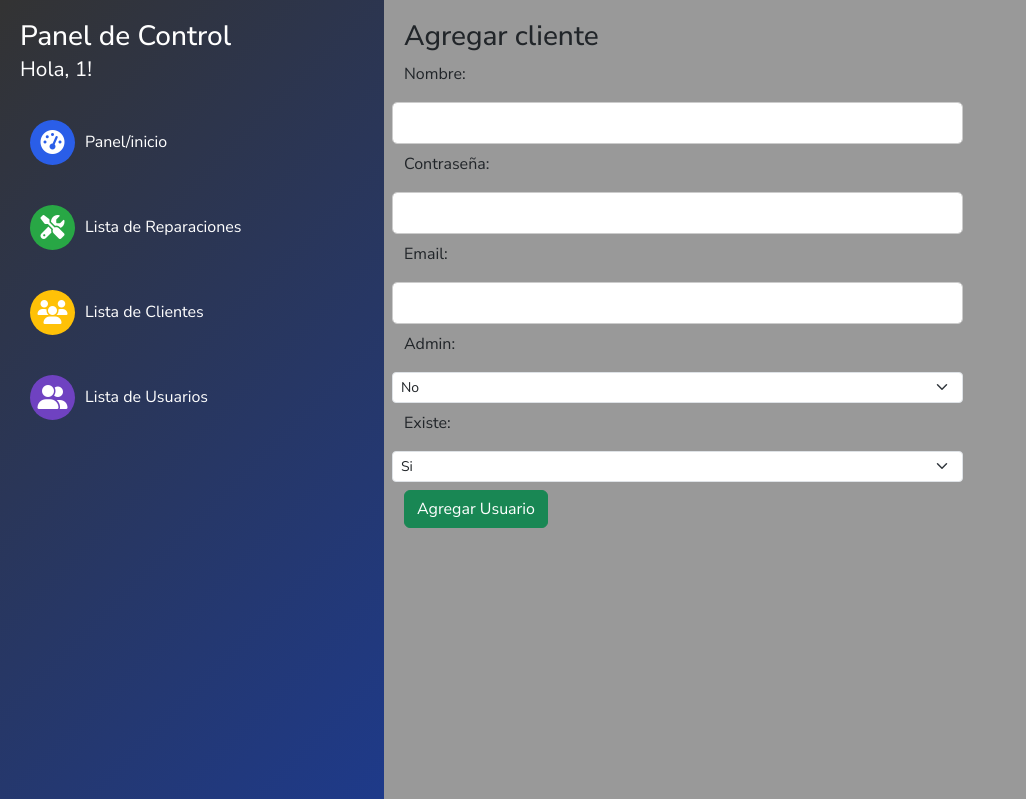
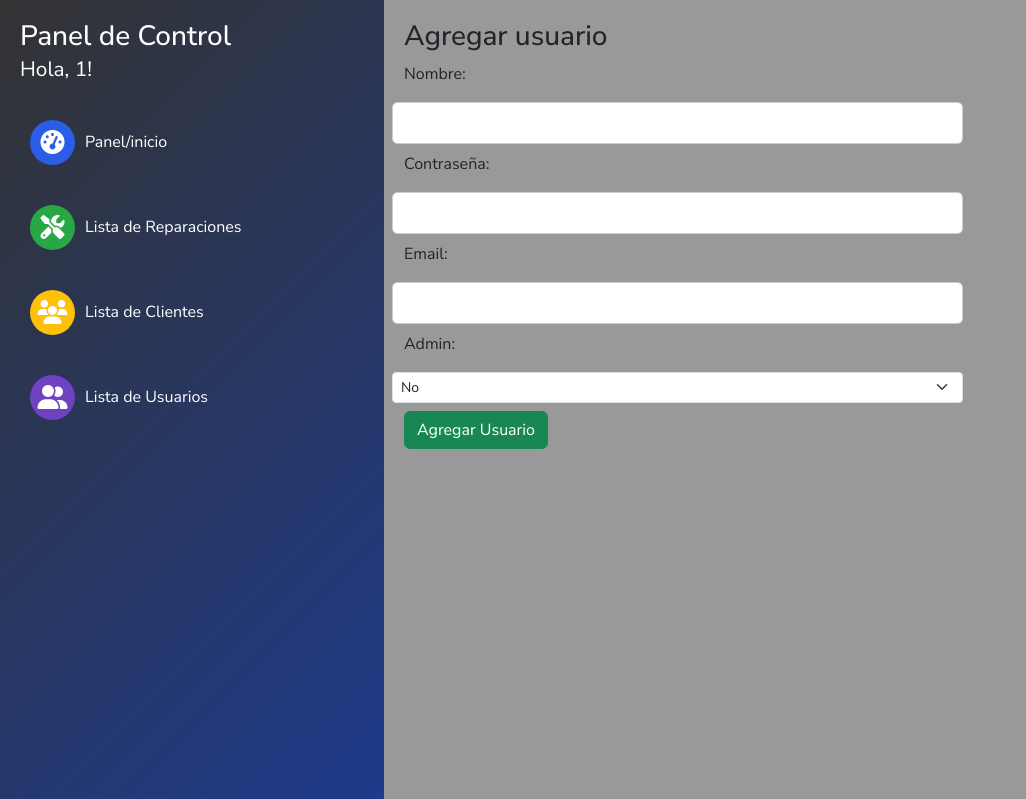
Before and after one commit to RodrigoMamaniF/GestorReparaciones, a Flask app: page /crear_usuario in a window 1280 px wide. Shown: the part 60-859 px from the top of the page, without its empty margins (0-1026 px from the left). Run offline with Flask 3, Linux system fonts and the light colour scheme; a user stored in the database is signed in; some libraries are stand-ins or nearby versions.

Commit message:
Modificación de formularios, carga predet de Existe=1, select para Crear y modificar Estados de reparaciones y modif de tipeo html

```diff
--- a/src/app.py
+++ b/src/app.py
@@ -222,9 +222,15 @@ def actualizar(id):
         cursor.execute("SELECT * FROM usuarios WHERE existe=1")
         usuarios = cursor.fetchall()
         usuarios_dict = {usuario[0]: usuario[1] for usuario in usuarios}# Creamos diccionarios para mapear IDs a nombres. Sólo acá no me sirven, necesito ponerlos en /reparaciones también, sino la variable no existe en la tabla principal.
-        cursor.execute("SELECT * FROM clientes WHERE existe=1")
-        clientes = cursor.fetchall()
-        clientes_dict = {cliente[0]: cliente[1] for cliente in clientes}
+
+        if session['rol']==1:
+            cursor.execute("SELECT * FROM clientes WHERE existe=1")
+            clientes = cursor.fetchall()
+            clientes_dict = {cliente[0]: cliente[1] for cliente in clientes}
+        else:
+            cursor.execute("SELECT * FROM clientes WHERE existe=1 and id_usuario=%s",(session['user_id'],))
+            clientes = cursor.fetchall()
+            clientes_dict = {cliente[0]: cliente[1] for cliente in clientes}
         cursor.close()
 
 
--- a/src/templates/crear_usuario.html
+++ b/src/templates/crear_usuario.html
@@ -8,21 +8,21 @@
 {% block contenidoMain %}
 <div class="contenido">
     <div>
-        <h3>Agregar cliente</h3>
+        <h3>Agregar usuario</h3>
     </div>
 
     <form method="post" action="/crear_usuario">
         <div class="form-group row col-sm-8 mb-2">
             <p class="col-sm-2">Nombre:</p>
-            <input class="form-control col-sm-6" type="text" name="nombre" id="nombre" required /><br />
+            <input class="form-control col-sm-6" type="text" name="nombre" id="nombre" required><br />
         </div>
         <div class="form-group row col-sm-8 mb-2">
             <p class="col-sm-2">Contraseña:</p>
-            <input class="form-control col-sm-6" type="password" name="password" id="password" required /><br />
+            <input class="form-control col-sm-6" type="password" name="password" id="password" required><br />
         </div>
         <div class="form-group row col-sm-8 mb-2">
             <p class="col-sm-2">Email:</p>
-            <input class="form-control col-sm-6" type="email" name="email" id="email" /><br />
+            <input class="form-control col-sm-6" type="email" name="email" id="email"><br />
         </div>
         <div class="form-group row col-sm-8 mb-2">
             <p class="col-sm-2">Admin:</p>
@@ -31,14 +31,8 @@
                 <option value="1">Si</option>
             </select><br>
         </div>
-        <div class="form-group row col-sm-8 mb-2">
-            <p class="col-sm-2">Existe:</p>
-            <select class="form-select form-select-sm" name="existe" id="existe">
-                <option value="1" selected>Si</option>
-                <option value="0">No</option>
-            </select><br>
-        </div>
-        <input class="btn btn-success mb-3" type="submit" value="Agregar Usuario" />
+        <input type="hidden" name="existe" value="1">
+        <input class="btn btn-success mb-3" type="submit" value="Agregar Usuario">
     </form>
 
 
--- a/src/templates/indice.html
+++ b/src/templates/indice.html
@@ -102,12 +102,11 @@
         <section id="video-testimonials" class="container">
             <h2 class="title-como-trabajamos"><br>Testimonios de Clientes</h2>
             <div class="video-container">
-                <iframe src="https://www.youtube.com/embed/tu_video" frameborder="0" allowfullscreen></iframe>
+                <iframe src="https://www.youtube-nocookie.com/embed/moMysH54IeU?si=fhEN0b3PGsZKBRXh&amp" frameborder="0" allowfullscreen></iframe>
                 <p class="pc-item-detail-subtitle-v2"><br><br>
             </div>
         </section>
         <!-- AGREGADP  Testimonios en Video-->
-
 
 
 
```
Also changed, not shown: src/templates/crear_reparacion.html (+7 -9 lines), src/templates/reparaciones.html (+15 -6 lines).
